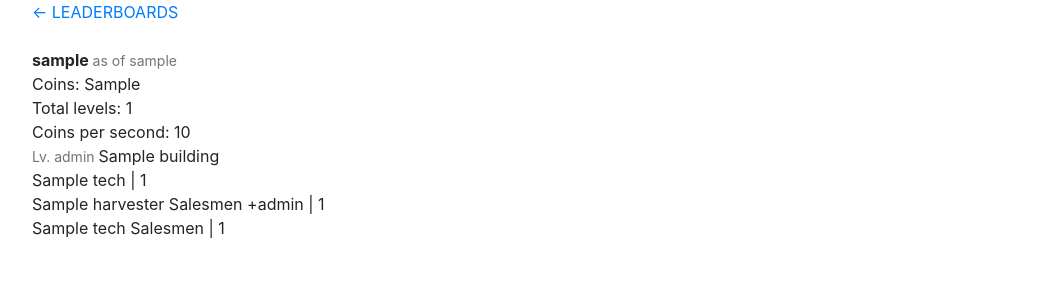
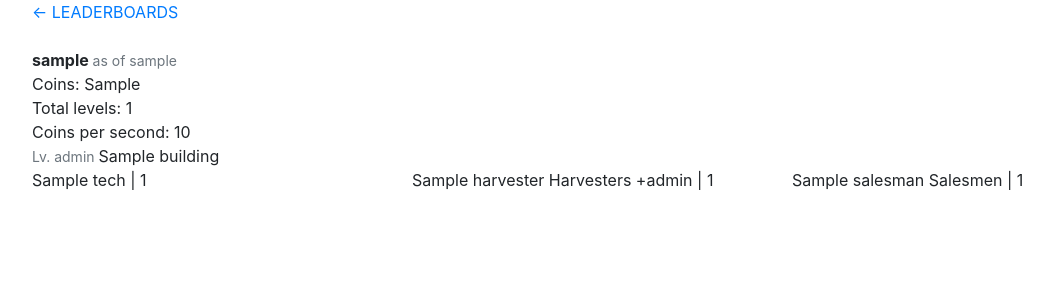
Before and after one commit to tankorsmash/Leagion, a Django app: template buildup/templates/user_detail.html in a window 1280 px wide. Shown: the top 300 px of the page, without its empty margins (53-1106 px from the left). Run offline with Django 3.2, Linux system fonts and the light colour scheme; the template is opened without the code that fills it: most values are stand-ins (such as "Sample title", 1, 10 or a date in 2020); some libraries are stand-ins or nearby versions.

Commit message:
break user detail into rows for tech, harvesters and salesmen

```diff
--- a/buildup/templates/user_detail.html
+++ b/buildup/templates/user_detail.html
@@ -28,13 +28,14 @@
 
 <div class="buildings_wrap">
     {% for building in buildings %}
-    <div class="building">
+    <div class="building m-t-1">
         <span class="small text-muted building-level">
             Lv. {{ building.level }}
         </span>
         <span class="building-name">{{ building.name }}</span>
 
-        <div class="building-techs">
+        <div class="row">
+            <div class="building-techs col-md-4">
                 {% for tech in building.techs %}
                 <div class="building-tech m-l-1">
                     {{ tech.name }} | {{ tech.count }}
@@ -42,20 +43,21 @@
                 {% endfor %}
             </div>
 
-        <div class="building-harvesters">
+            <div class="building-harvesters col-md-4">
                 {% for harvester in building.harvesters %}
-            <div class="building-tech m-l-1">
-                {{ harvester.name }} Salesmen +{{harvester.level}} | {{ harvester.count }}
+                <div class="building-harvester m-l-1">
+                    {{ harvester.name }} Harvesters +{{harvester.level}} | {{ harvester.count }}
                 </div>
                 {% endfor %}
             </div>
 
-        <div class="building-salesmen">
-            {% for tech in building.salesmen %}
-            <div class="building-tech m-l-1">
-                {{ tech.name }} Salesmen | {{ tech.count }}
+            <div class="building-salesmen col-md-4">
+                {% for salesman in building.salesmen %}
+                <div class="building-salesmen m-l-1">
+                    {{ salesman.name }} Salesmen | {{ salesman.count }}
                 </div>
                 {% endfor %}
+            </div>
         </div>
     </div>
     {% endfor %}
```
Lines whose indentation alone changed are shown as unchanged.
